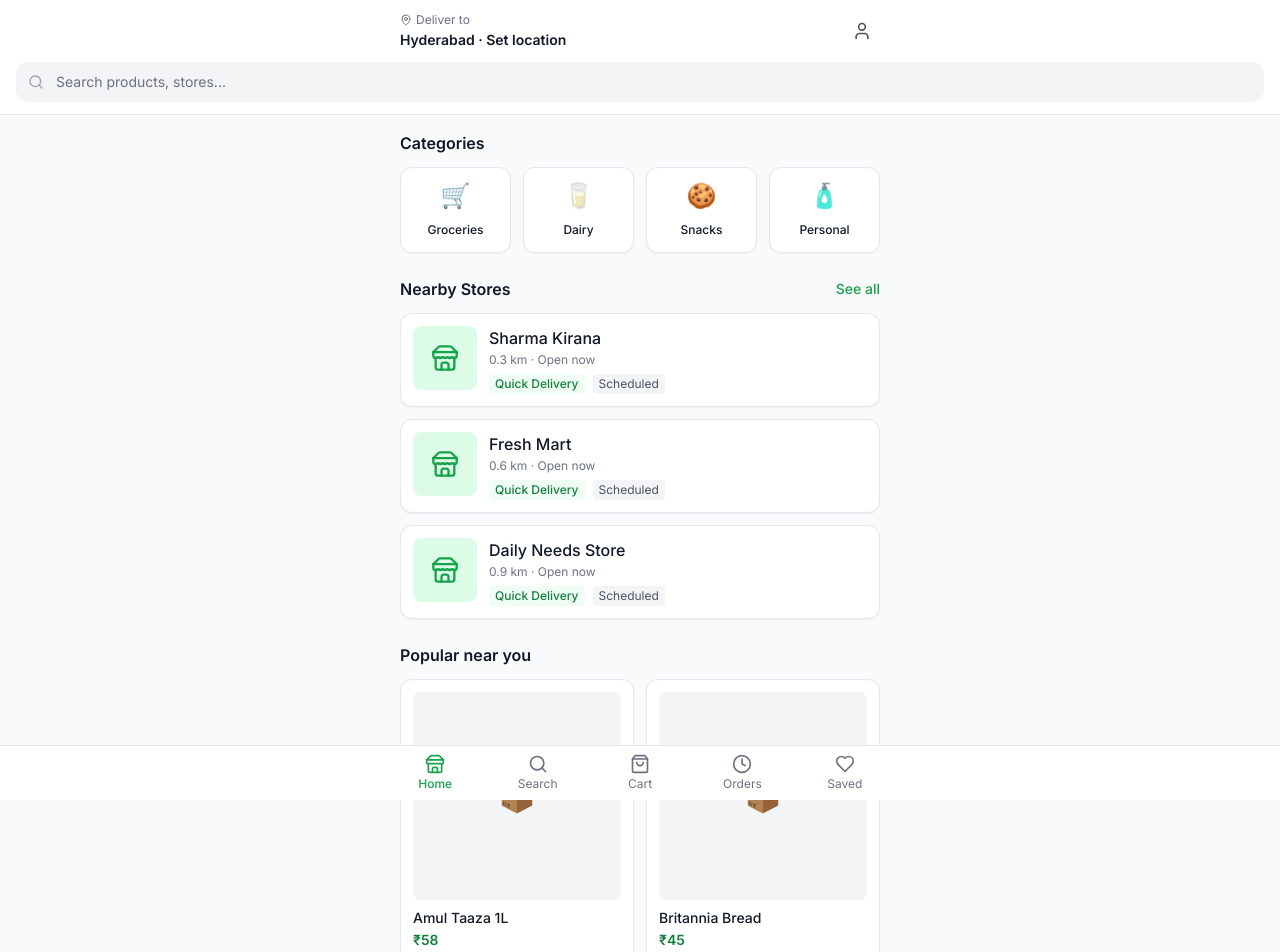
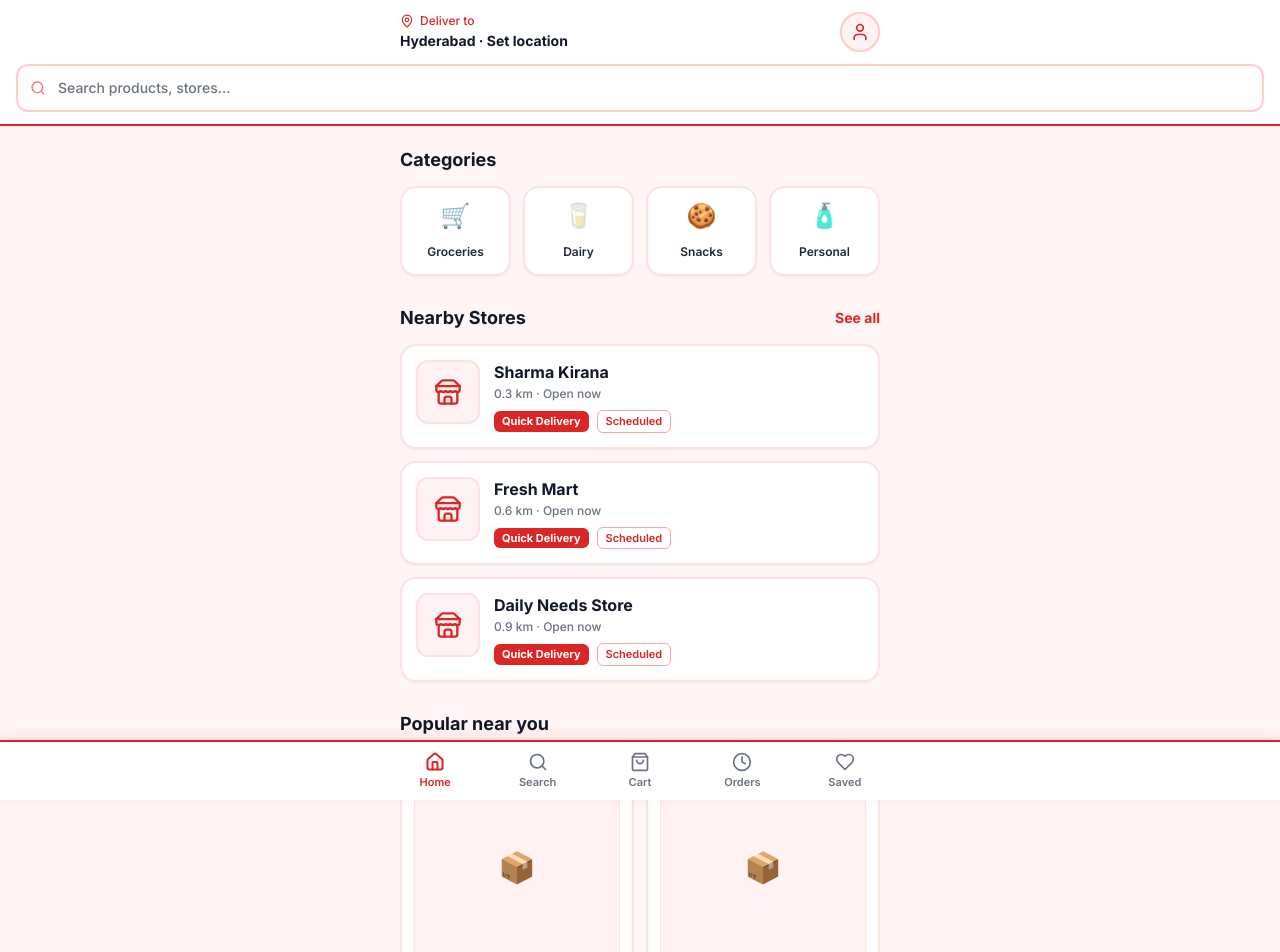
Before and after one commit to pranaygunda06/swart, a Next.js app: page / in a window 1280 px wide. Shown: the top 952 px of the page. Built offline with nearby package versions, Linux system fonts and the light colour scheme.

Commit message:
Bold red-white e-commerce UI redesign - high contrast, strong borders

```diff
--- a/app/globals.css
+++ b/app/globals.css
@@ -3,5 +3,5 @@
 @tailwind utilities;
 
 body {
-  @apply bg-white text-gray-900;
+  @apply bg-[#FFF5F5] text-gray-900;
 }
--- a/app/page.tsx
+++ b/app/page.tsx
@@ -9,40 +9,46 @@ import {
   Clock,
   Heart,
   User,
+  Home,
 } from "lucide-react";
 
 export default function HomePage() {
   return (
-    <div className="min-h-screen bg-gray-50 pb-20">
+    <div className="min-h-screen bg-[#FFF5F5] pb-24">
       {/* Header */}
-      <header className="bg-white border-b sticky top-0 z-40">
+      <header className="bg-white border-b-2 border-red-600 sticky top-0 z-40 shadow-sm">
         <div className="max-w-lg mx-auto px-4 py-3 flex items-center gap-3">
           <div className="flex-1">
-            <div className="flex items-center gap-1 text-xs text-gray-500 mb-0.5">
-              <MapPin className="w-3 h-3" />
+            <div className="flex items-center gap-1.5 text-xs text-red-600 font-medium mb-0.5">
+              <MapPin className="w-3.5 h-3.5" />
               <span>Deliver to</span>
             </div>
-            <p className="text-sm font-semibold truncate">Hyderabad · Set location</p>
+            <p className="text-sm font-bold text-gray-900 truncate">
+              Hyderabad · Set location
+            </p>
           </div>
-          <Link href="/auth/login" className="p-2 rounded-full hover:bg-gray-100">
-            <User className="w-5 h-5 text-gray-600" />
+          <Link
+            href="/auth/login"
+            className="w-10 h-10 rounded-full bg-red-50 border-2 border-red-200 flex items-center justify-center"
+          >
+            <User className="w-5 h-5 text-red-600" />
           </Link>
         </div>
 
         <div className="px-4 pb-3">
           <Link href="/search" className="relative block">
-            <Search className="absolute left-3 top-1/2 -translate-y-1/2 w-4 h-4 text-gray-400" />
-            <div className="w-full pl-10 pr-4 py-2.5 bg-gray-100 rounded-xl text-sm text-gray-500">
+            <Search className="absolute left-3.5 top-1/2 -translate-y-1/2 w-4 h-4 text-red-400" />
+            <div className="w-full pl-10 pr-4 py-3 bg-white border-2 border-red-200 rounded-xl text-sm text-gray-500 font-medium">
               Search products, stores...
             </div>
           </Link>
         </div>
       </header>
 
-      <main className="max-w-lg mx-auto px-4 py-4 space-y-6">
+      <main className="max-w-lg mx-auto px-4 py-5 space-y-7">
         {/* Categories */}
         <section>
-          <h2 className="font-semibold mb-3">Categories</h2>
+          <h2 className="font-bold text-lg text-gray-900 mb-3">Categories</h2>
           <div className="grid grid-cols-4 gap-3">
             {[
               { name: "Groceries", emoji: "🛒" },
@@ -52,10 +58,10 @@ export default function HomePage() {
             ].map((cat) => (
               <div
                 key={cat.name}
-                className="bg-white rounded-xl p-3 text-center border shadow-sm active:scale-95 transition"
+                className="bg-white rounded-2xl p-3 text-center border-2 border-red-100 shadow-sm active:scale-95 transition"
               >
-                <div className="text-2xl mb-1">{cat.emoji}</div>
-                <span className="text-xs font-medium">{cat.name}</span>
+                <div className="text-2xl mb-1.5">{cat.emoji}</div>
+                <span className="text-xs font-semibold text-gray-800">{cat.name}</span>
               </div>
             ))}
           </div>
@@ -64,33 +70,33 @@ export default function HomePage() {
         {/* Nearby Stores */}
         <section>
           <div className="flex items-center justify-between mb-3">
-            <h2 className="font-semibold">Nearby Stores</h2>
-            <span className="text-sm text-green-600 font-medium">See all</span>
+            <h2 className="font-bold text-lg text-gray-900">Nearby Stores</h2>
+            <span className="text-sm text-red-600 font-bold">See all</span>
           </div>
           <div className="space-y-3">
             {[
-              { id: 1, name: "Sharma Kirana", distance: "0.3 km", open: true },
-              { id: 2, name: "Fresh Mart", distance: "0.6 km", open: true },
-              { id: 3, name: "Daily Needs Store", distance: "0.9 km", open: true },
+              { id: 1, name: "Sharma Kirana", distance: "0.3 km" },
+              { id: 2, name: "Fresh Mart", distance: "0.6 km" },
+              { id: 3, name: "Daily Needs Store", distance: "0.9 km" },
             ].map((store) => (
               <Link
                 key={store.id}
                 href={`/stores/demo-store-${store.id}`}
-                className="flex gap-3 bg-white rounded-xl p-3 border shadow-sm active:scale-[0.98] transition"
+                className="flex gap-3.5 bg-white rounded-2xl p-3.5 border-2 border-red-100 shadow-sm active:scale-[0.98] transition"
               >
-                <div className="w-16 h-16 rounded-lg bg-green-100 flex items-center justify-center shrink-0">
-                  <Store className="w-7 h-7 text-green-600" />
+                <div className="w-16 h-16 rounded-xl bg-red-50 border-2 border-red-100 flex items-center justify-center shrink-0">
+                  <Store className="w-7 h-7 text-red-600" />
                 </div>
-                <div className="flex-1 min-w-0">
-                  <h3 className="font-medium truncate">{store.name}</h3>
-                  <p className="text-xs text-gray-500 mt-0.5">
+                <div className="flex-1 min-w-0 flex flex-col justify-center">
+                  <h3 className="font-bold text-gray-900 truncate">{store.name}</h3>
+                  <p className="text-xs text-gray-500 mt-0.5 font-medium">
                     {store.distance} · Open now
                   </p>
-                  <div className="flex items-center gap-2 mt-1.5">
-                    <span className="text-xs bg-green-50 text-green-700 px-1.5 py-0.5 rounded font-medium">
+                  <div className="flex items-center gap-2 mt-2">
+                    <span className="text-[11px] bg-red-600 text-white px-2 py-0.5 rounded-md font-bold">
                       Quick Delivery
                     </span>
-                    <span className="text-xs bg-gray-100 text-gray-600 px-1.5 py-0.5 rounded">
+                    <span className="text-[11px] bg-white text-red-600 border border-red-300 px-2 py-0.5 rounded-md font-semibold">
                       Scheduled
                     </span>
                   </div>
@@ -102,7 +108,7 @@ export default function HomePage() {
 
         {/* Popular Products */}
         <section>
-          <h2 className="font-semibold mb-3">Popular near you</h2>
+          <h2 className="font-bold text-lg text-gray-900 mb-3">Popular near you</h2>
           <div className="grid grid-cols-2 gap-3">
             {[
               { name: "Amul Taaza 1L", price: 58 },
@@ -112,17 +118,17 @@ export default function HomePage() {
             ].map((item) => (
               <div
                 key={item.name}
-                className="bg-white rounded-xl p-3 border shadow-sm"
+                className="bg-white rounded-2xl p-3 border-2 border-red-100 shadow-sm"
               >
-                <div className="aspect-square rounded-lg bg-gray-100 mb-2 flex items-center justify-center text-3xl">
+                <div className="aspect-square rounded-xl bg-red-50 border border-red-100 mb-2.5 flex items-center justify-center text-3xl">
                   📦
                 </div>
-                <p className="text-sm font-medium truncate">{item.name}</p>
-                <p className="text-sm font-semibold text-green-700 mt-0.5">
+                <p className="text-sm font-bold text-gray-900 truncate">{item.name}</p>
+                <p className="text-base font-extrabold text-red-600 mt-0.5">
                   ₹{item.price}
                 </p>
-                <button className="mt-2 w-full py-1.5 text-xs font-medium rounded-lg border border-green-600 text-green-700 hover:bg-green-50">
-                  Add
+                <button className="mt-2.5 w-full py-2 text-sm font-bold rounded-xl bg-red-600 text-white hover:bg-red-700 active:scale-95 transition">
+                  Add to Cart
                 </button>
               </div>
             ))}
@@ -131,10 +137,10 @@ export default function HomePage() {
       </main>
 
       {/* Bottom Nav */}
-      <nav className="fixed bottom-0 left-0 right-0 bg-white border-t safe-bottom">
+      <nav className="fixed bottom-0 left-0 right-0 bg-white border-t-2 border-red-600 shadow-[0_-4px_12px_rgba(220,38,38,0.1)]">
         <div className="max-w-lg mx-auto flex">
           {[
-            { icon: Store, label: "Home", href: "/" },
+            { icon: Home, label: "Home", href: "/" },
             { icon: Search, label: "Search", href: "/search" },
             { icon: ShoppingBag, label: "Cart", href: "/cart" },
             { icon: Clock, label: "Orders", href: "/orders" },
@@ -143,13 +149,13 @@ export default function HomePage() {
             <Link
               key={label}
               href={href}
-              className={`flex-1 flex flex-col items-center py-2 text-xs ${
+              className={`flex-1 flex flex-col items-center py-2.5 text-[11px] font-semibold ${
                 href === "/"
-                  ? "text-green-600 font-medium"
-                  : "text-gray-500 hover:text-green-600"
+                  ? "text-red-600"
+                  : "text-gray-500 hover:text-red-600"
               }`}
             >
-              <Icon className="w-5 h-5 mb-0.5" />
+              <Icon className="w-5 h-5 mb-0.5" strokeWidth={href === "/" ? 2.5 : 2} />
               {label}
             </Link>
           ))}
```
